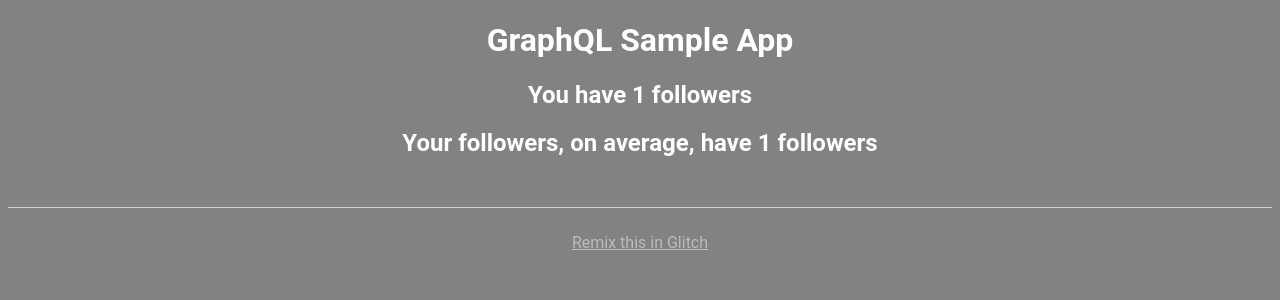
After one commit to heyAyushh/Avatar-Caption, a Node server app: template views/home.handlebars in a window 1280 px wide. The commit adds this page. Shown: the top 300 px of the page. Run offline with Node 20, Linux system fonts and the light colour scheme; the template is opened without the code that fills it: most values are stand-ins (such as "Sample title", 1, 10 or a date in 2020); some libraries are stand-ins or nearby versions.

Commit message:
Exporting to wilhelmklopp/github-graphql-sample-app

```diff
--- a/package.json
+++ b/package.json
@@ -18,7 +18,8 @@
     "express-session": "^1.15.6",
     "connect-ensure-login": "^0.1.1",
     "request": "^2.83.0",
-    "stats-lite": "^2.1.0"
+    "stats-lite": "^2.1.0",
+    "express-handlebars": "^3.0.0"
   },
   "engines": {
     "node": "8.x"
--- a/public/style.css
+++ b/public/style.css
@@ -1,21 +1,16 @@
-/* styles */
-/* called by your view template */
-
-/* You might want to try something fancier: */
-/* less: http://lesscss.org/ */
-
 * {
   box-sizing: border-box;
+  font-family: Roboto;
 }
 
 body {
-  font-family: helvetica, arial, sans-serif;
-  margin: 25px;
+  background-color: #818284;
+  text-align: center;
 }
 
-h1 {
+h1, h2 {
   font-weight: bold;
-  color: pink;
+  color: white;
 }
 
 .bold {
--- a/server.js
+++ b/server.js
@@ -3,6 +3,7 @@ const passport = require('passport');
 const GitHubStrategy = require('passport-github').Strategy;
 const request = require('request');
 const stats = require('stats-lite');
+const exphbs  = require('express-handlebars');
 
 // setup, authentication and session boilerplate
 // -------------------------------------------------------------------------------
@@ -24,7 +25,12 @@ passport.serializeUser(function(obj, cb) {
 
 passport.deserializeUser(function(accessToken, cb) {
   cb(null, accessToken);
-});const app = express();
+});
+
+const app = express();
+// handlebars set up
+app.engine('handlebars', exphbs({defaultLayout: 'main'}));
+app.set('view engine', 'handlebars');
 
 // logging, parsing, and session handling.
 app.use(require('morgan')('combined'));
@@ -86,9 +92,8 @@ app.get('/', (req, res) => {
       const viewerFollowerFollowersCounts = viewerFollowerFollowers.map((follower) => {
         return follower.node.followers.totalCount;
       });
-      const averageFollowerFollowers = Math.round(stats.mean(viewerFollowerFollowersCounts));
-      console.log(averageFollowerFollowers);
-      res.send(JSON.stringify(body));
+      const averageFollowerFollowersCount = Math.round(stats.mean(viewerFollowerFollowersCounts));
+      res.render('home', {viewerFollowerCount, averageFollowerFollowersCount})
     })
   } else {
      // render homepage with login to GitHub button
--- /dev/null
+++ b/views/home.handlebars
@@ -0,0 +1,16 @@
+<header>
+  <h1>
+    GraphQL Sample App
+  </h1>
+</header>
+
+<main>
+  <h2>You have {{ viewerFollowerCount }} followers</h2>
+  <h2>Your followers, on average, have {{ averageFollowerFollowersCount }} followers</h2>
+</main>
+
+<footer>
+  <a href="https://glitch.com/edit/#!/remix/github-graphql-example-app">
+    Remix this in Glitch
+  </a>
+</footer>
--- /dev/null
+++ b/views/layouts/main.handlebars
@@ -0,0 +1,17 @@
+<!DOCTYPE html>
+<html>
+<head>
+    <title>GraphQL Sample App</title>
+    <meta name="description" content="A cool thing made with Glitch">
+    <link id="favicon" rel="icon" href="https://glitch.com/edit/favicon-app.ico" type="image/x-icon">
+    <meta charset="utf-8">
+    <meta http-equiv="X-UA-Compatible" content="IE=edge">
+    <meta name="viewport" content="width=device-width, initial-scale=1">
+    <link rel="stylesheet" href="/style.css">
+</head>
+<body>
+
+    {{{body}}}
+
+</body>
+</html>
```
Also changed, not shown: other parts of public/style.css (+0 -36 lines), views/index.html (deleted, +0 -38 lines), README.md.
